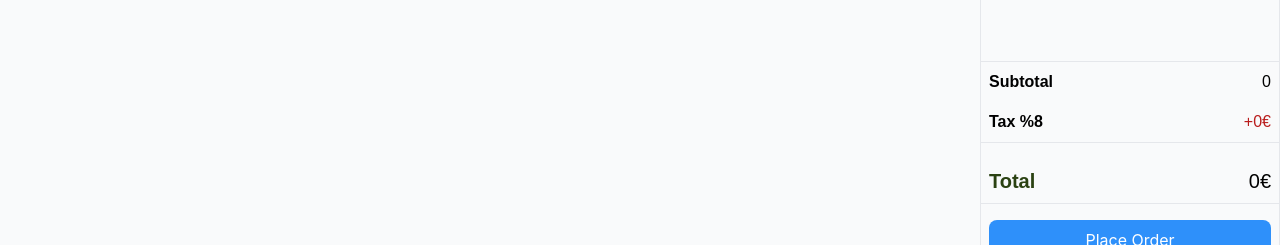
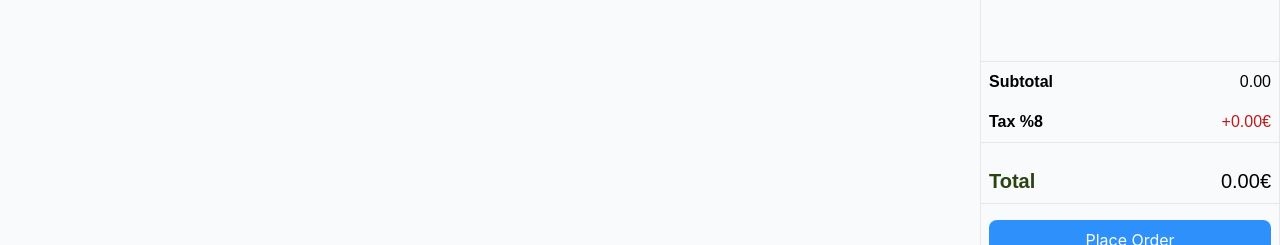
Before and after one commit to eflatuna/mern_pos_application, a React (Create React App) app in the folder client/: page /home in a window 1280 px wide. Shown: the part 486-731 px from the top of the page. Built offline with nearby package versions, Linux system fonts and the light colour scheme; no server answers.

Commit message:
`Update CartTotal component to display tax and total with two decimal places and fix cartSlice to update total when item is removed.`

```diff
--- a/client/src/components/cart_totals/CartTotal.jsx
+++ b/client/src/components/cart_totals/CartTotal.jsx
@@ -61,12 +61,12 @@ const CartTotal = () => {
 				<div className="border-t border-b">
 					<div className="flex justify-between p-2">
 						<b>Subtotal</b>
-						<span>{cart.total}</span>
+						<span>{cart.total.toFixed(2)}</span>
 					</div>
 					<div className="flex justify-between p-2">
 						<b>Tax %{cart.tax} </b>
 						<span className="text-red-700">
-							+{(cart.total * cart.tax) / 100}€
+							+{((cart.total * cart.tax) / 100).toFixed(2)}€
 						</span>
 					</div>
 				</div>
@@ -74,7 +74,11 @@ const CartTotal = () => {
 					<div className="flex justify-between p-2">
 						<b className="text-xl text-dark-green">Total</b>
 						<span className="text-xl">
-							{cart.total + (cart.total * cart.tax) / 100}€
+							{(
+								cart.total +
+								(cart.total * cart.tax) / 100
+							).toFixed(2)}
+							€
 						</span>
 					</div>
 				</div>
--- a/client/src/redux/cartSlice.js
+++ b/client/src/redux/cartSlice.js
@@ -23,6 +23,7 @@ const cartSlice = createSlice({
 			state.cartItems = state.cartItems.filter(
 				(item) => item._id !== action.payload._id
 			);
+			state.total -= action.payload.price * action.payload.quantity;
 		},
 	},
 });
```
